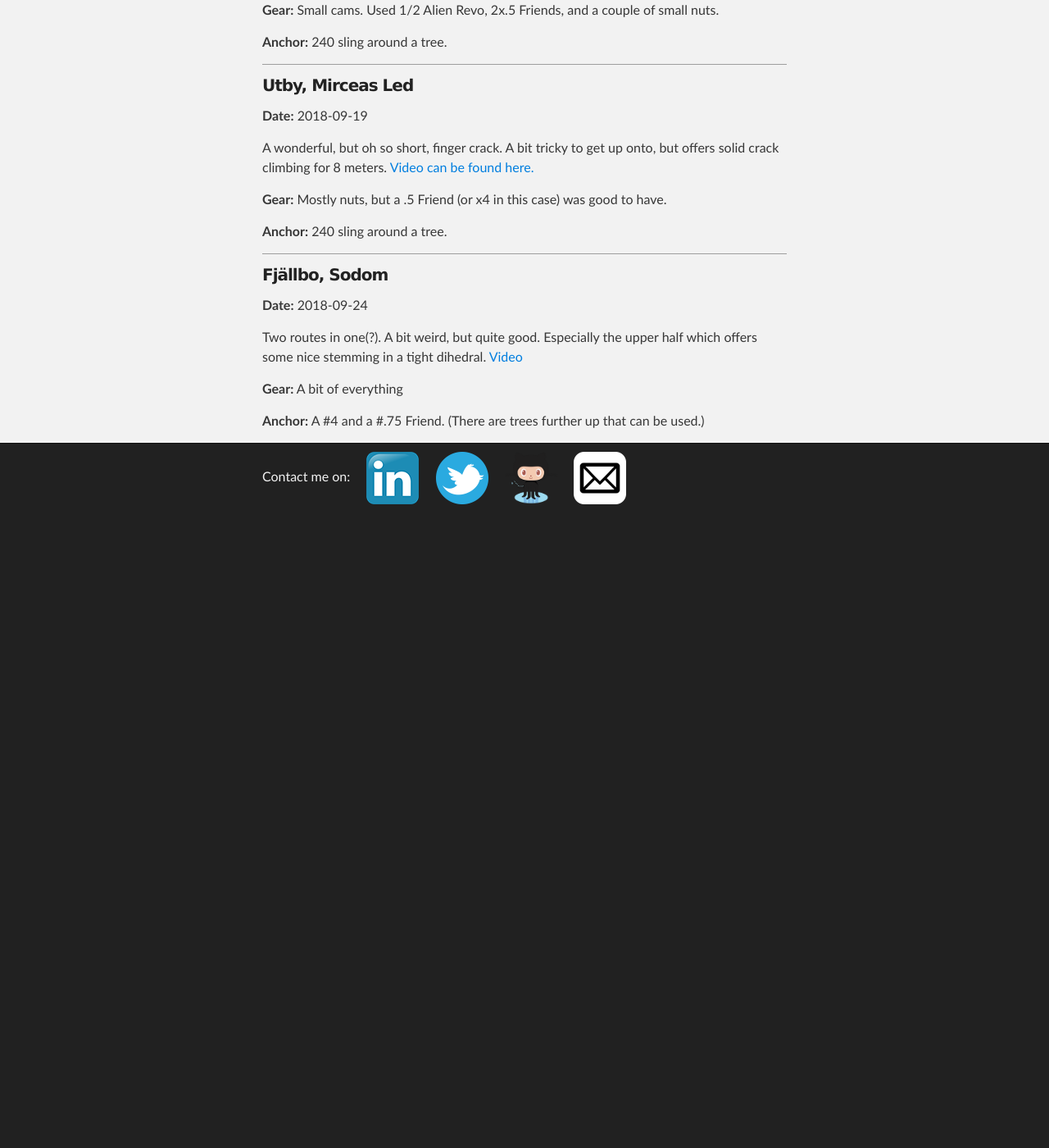
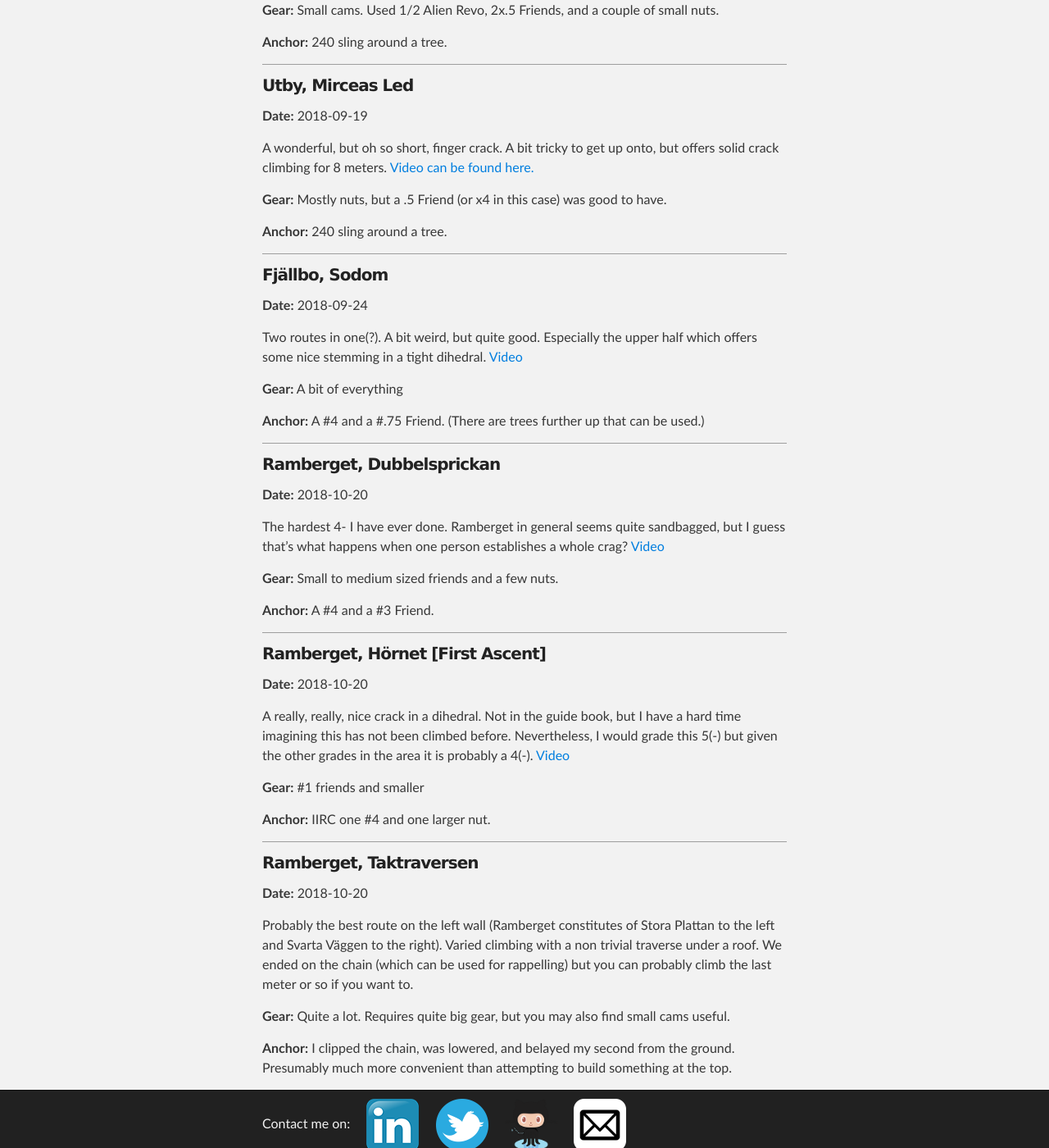
Before and after one commit to ErikThorsell/erikthorsell.github.io, a Jekyll site: the page built from ticklist.md, in a window 1280 px wide and 1400 px high, scrolled down 5936 px. Shown: the whole window at 82% size. Built offline with Jekyll 4.4.1, drawn with Linux system fonts in a browser that asks for light colours; our own code applies the rules of GitHub Pages for plain Markdown files; before the commit the page ends 6566 px from its top, so only the background shows below that; grey boxes are pictures that could not be loaded.

Commit message:
Update ticklist

```diff
--- a/ticklist.md
+++ b/ticklist.md
@@ -362,5 +362,51 @@ which offers some nice stemming in a tight dihedral. [Video](https://www.youtube
 
 **Gear:** A bit of everything
 
-**Anchor:** A #4 and a #.75 Friend. (There are trees further up that can be
+**Anchor:** A \#4 and a \#.75 Friend. (There are trees further up that can be
 used.)
+
+---
+
+### Ramberget, Dubbelsprickan ###
+
+**Date:** 2018-10-20
+
+The hardest 4- I have ever done. Ramberget in general seems quite sandbagged,
+but I guess that's what happens when one person establishes a whole crag? [Video](https://www.youtube.com/watch?v=2lVlR9JPYhg)
+
+**Gear:** Small to medium sized friends and a few nuts.
+
+**Anchor:** A \#4 and a \#3 Friend.
+
+---
+
+### Ramberget, Hörnet \[First Ascent\] ###
+
+**Date:** 2018-10-20
+
+A really, really, nice crack in a dihedral. Not in the guide book, but I have a
+hard time imagining this has not been climbed before. Nevertheless, I would
+grade this 5(-) but given the other grades in the area it is probably a 4(-).
+[Video](https://www.youtube.com/watch?v=DLVh9znhs1Y)
+
+**Gear:** \#1 friends and smaller
+
+**Anchor:** IIRC one \#4 and one larger nut.
+
+---
+
+### Ramberget, Taktraversen ###
+
+**Date:** 2018-10-20
+
+Probably the best route on the left wall (Ramberget constitutes of Stora Plattan
+to the left and Svarta Väggen to the right). Varied climbing with a non trivial
+traverse under a roof. We ended on the chain (which can be used for rappelling)
+but you can probably climb the last meter or so if you want to.
+
+**Gear:** Quite a lot. Requires quite big gear, but you may also find small cams
+useful.
+
+**Anchor:** I clipped the chain, was lowered, and belayed my second from the
+ground. Presumably much more convenient than attempting to build something at
+the top.
```
